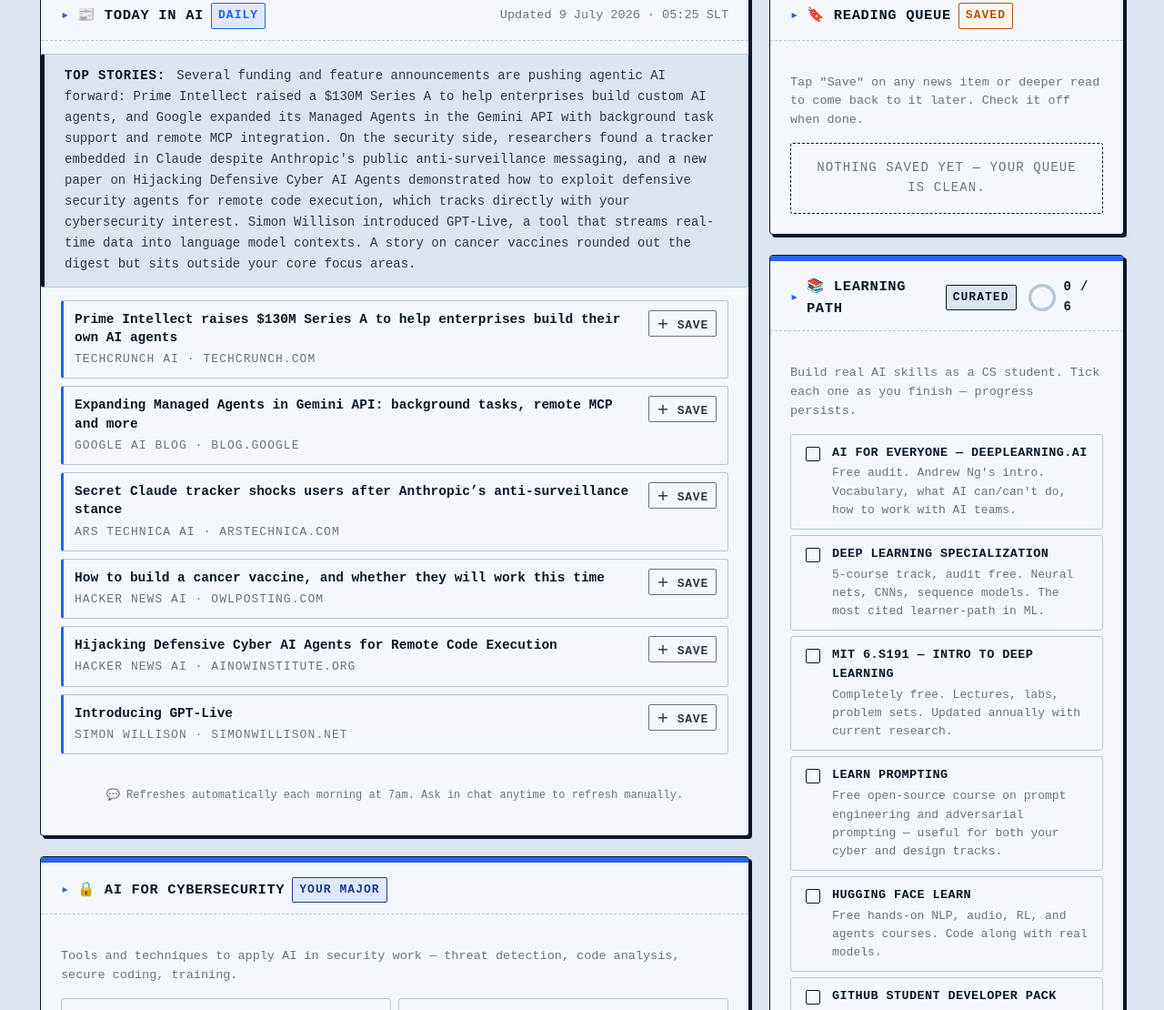
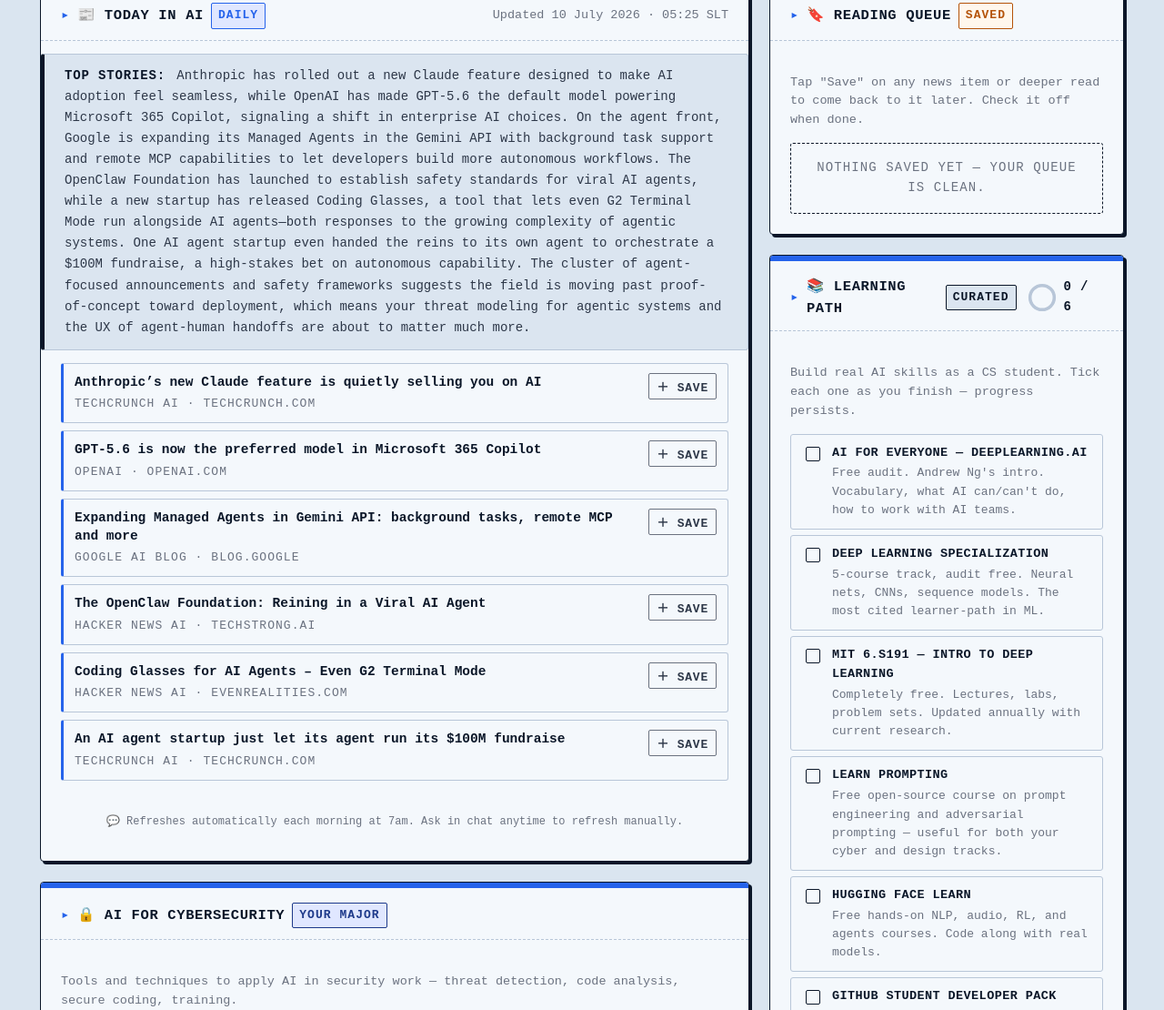
Before and after one commit to EnderGuardian25/personal-dashboard, a plain HTML site: page index.html in a window 1280 px wide. Shown: the part 230-1340 px from the top of the page at 91% size. Drawn offline with Linux system fonts and the light colour scheme.

Commit message:
chore(news): daily refresh 2026-07-09

```diff
--- a/index.html
+++ b/index.html
@@ -775,18 +775,25 @@
       <section class="card">
         <div class="section-head">
           <h2>📰 Today in AI <span class="badge live">Daily</span></h2>
-          <p class="section-sub" id="news-meta">Updated 9 July 2026 · 05:25 SLT</p>
+          <p class="section-sub" id="news-meta">Updated 10 July 2026 · 05:25 SLT</p>
         </div>
         <div class="news-summary">
-  <strong>Top stories:</strong> Several funding and feature announcements are pushing agentic AI forward: Prime Intellect raised a $130M Series A to help enterprises build custom AI agents, and Google expanded its Managed Agents in the Gemini API with background task support and remote MCP integration. On the security side, researchers found a tracker embedded in Claude despite Anthropic's public anti-surveillance messaging, and a new paper on Hijacking Defensive Cyber AI Agents demonstrated how to exploit defensive security agents for remote code execution, which tracks directly with your cybersecurity interest. Simon Willison introduced GPT-Live, a tool that streams real-time data into language model contexts. A story on cancer vaccines rounded out the digest but sits outside your core focus areas.
+  <strong>Top stories:</strong> Anthropic has rolled out a new Claude feature designed to make AI adoption feel seamless, while OpenAI has made GPT-5.6 the default model powering Microsoft 365 Copilot, signaling a shift in enterprise AI choices. On the agent front, Google is expanding its Managed Agents in the Gemini API with background task support and remote MCP capabilities to let developers build more autonomous workflows. The OpenClaw Foundation has launched to establish safety standards for viral AI agents, while a new startup has released Coding Glasses, a tool that lets even G2 Terminal Mode run alongside AI agents—both responses to the growing complexity of agentic systems. One AI agent startup even handed the reins to its own agent to orchestrate a $100M fundraise, a high-stakes bet on autonomous capability. The cluster of agent-focused announcements and safety frameworks suggests the field is moving past proof-of-concept toward deployment, which means your threat modeling for agentic systems and the UX of agent-human handoffs are about to matter much more.
 </div>
         <div id="news-feed" class="news-list">
           <div class="news-item">
             <div class="body">
-              <a class="title-link" href="https://techcrunch.com/2026/07/08/prime-intellect-raises-130m-series-a-to-help-enterprises-build-their-own-ai-agents/" target="_blank" rel="noopener">Prime Intellect raises $130M Series A to help enterprises build their own AI agents</a>
+              <a class="title-link" href="https://techcrunch.com/2026/07/09/anthropics-new-claude-feature-is-quietly-selling-you-on-ai/" target="_blank" rel="noopener">Anthropic’s new Claude feature is quietly selling you on AI</a>
               <div class="src">TechCrunch AI · techcrunch.com</div>
             </div>
-            <button class="save-btn" data-save data-title="Prime Intellect raises $130M Series A to help enterprises build their own AI agents" data-url="https://techcrunch.com/2026/07/08/prime-intellect-raises-130m-series-a-to-help-enterprises-build-their-own-ai-agents/" data-src="TechCrunch AI · techcrunch.com">＋ Save</button>
+            <button class="save-btn" data-save data-title="Anthropic’s new Claude feature is quietly selling you on AI" data-url="https://techcrunch.com/2026/07/09/anthropics-new-claude-feature-is-quietly-selling-you-on-ai/" data-src="TechCrunch AI · techcrunch.com">＋ Save</button>
+          </div>
+          <div class="news-item">
+            <div class="body">
+              <a class="title-link" href="https://openai.com/index/gpt-5-6-preferred-model-microsoft-365-copilot" target="_blank" rel="noopener">GPT-5.6 is now the preferred model in Microsoft 365 Copilot</a>
+              <div class="src">OpenAI · openai.com</div>
+            </div>
+            <button class="save-btn" data-save data-title="GPT-5.6 is now the preferred model in Microsoft 365 Copilot" data-url="https://openai.com/index/gpt-5-6-preferred-model-microsoft-365-copilot" data-src="OpenAI · openai.com">＋ Save</button>
           </div>
           <div class="news-item">
             <div class="body">
@@ -797,31 +804,24 @@
           </div>
           <div class="news-item">
             <div class="body">
-              <a class="title-link" href="https://arstechnica.com/tech-policy/2026/07/anthropic-outed-for-claude-tracker-that-secretly-monitored-chinese-users/" target="_blank" rel="noopener">Secret Claude tracker shocks users after Anthropic’s anti-surveillance stance</a>
-              <div class="src">Ars Technica AI · arstechnica.com</div>
+              <a class="title-link" href="https://techstrong.ai/articles/the-openclaw-foundation-reining-in-a-viral-ai-agent/" target="_blank" rel="noopener">The OpenClaw Foundation: Reining in a Viral AI Agent</a>
+              <div class="src">Hacker News AI · techstrong.ai</div>
             </div>
-            <button class="save-btn" data-save data-title="Secret Claude tracker shocks users after Anthropic’s anti-surveillance stance" data-url="https://arstechnica.com/tech-policy/2026/07/anthropic-outed-for-claude-tracker-that-secretly-monitored-chinese-users/" data-src="Ars Technica AI · arstechnica.com">＋ Save</button>
+            <button class="save-btn" data-save data-title="The OpenClaw Foundation: Reining in a Viral AI Agent" data-url="https://techstrong.ai/articles/the-openclaw-foundation-reining-in-a-viral-ai-agent/" data-src="Hacker News AI · techstrong.ai">＋ Save</button>
           </div>
           <div class="news-item">
             <div class="body">
-              <a class="title-link" href="https://www.owlposting.com/p/how-to-build-a-cancer-vaccine-and" target="_blank" rel="noopener">How to build a cancer vaccine, and whether they will work this time</a>
-              <div class="src">Hacker News AI · owlposting.com</div>
+              <a class="title-link" href="https://www.evenrealities.com/terminal" target="_blank" rel="noopener">Coding Glasses for AI Agents – Even G2 Terminal Mode</a>
+              <div class="src">Hacker News AI · evenrealities.com</div>
             </div>
-            <button class="save-btn" data-save data-title="How to build a cancer vaccine, and whether they will work this time" data-url="https://www.owlposting.com/p/how-to-build-a-cancer-vaccine-and" data-src="Hacker News AI · owlposting.com">＋ Save</button>
+            <button class="save-btn" data-save data-title="Coding Glasses for AI Agents – Even G2 Terminal Mode" data-url="https://www.evenrealities.com/terminal" data-src="Hacker News AI · evenrealities.com">＋ Save</button>
           </div>
           <div class="news-item">
             <div class="body">
-              <a class="title-link" href="https://ainowinstitute.org/publications/friendly-fire-exploit-brief" target="_blank" rel="noopener">Hijacking Defensive Cyber AI Agents for Remote Code Execution</a>
-              <div class="src">Hacker News AI · ainowinstitute.org</div>
+              <a class="title-link" href="https://techcrunch.com/2026/07/09/an-ai-agent-startup-just-let-its-agent-run-its-100-million-fundraise/" target="_blank" rel="noopener">An AI agent startup just let its agent run its $100M fundraise</a>
+              <div class="src">TechCrunch AI · techcrunch.com</div>
             </div>
-            <button class="save-btn" data-save data-title="Hijacking Defensive Cyber AI Agents for Remote Code Execution" data-url="https://ainowinstitute.org/publications/friendly-fire-exploit-brief" data-src="Hacker News AI · ainowinstitute.org">＋ Save</button>
-          </div>
-          <div class="news-item">
-            <div class="body">
-              <a class="title-link" href="https://simonwillison.net/2026/Jul/8/introducing-gptlive/#atom-everything" target="_blank" rel="noopener">Introducing GPT‑Live</a>
-              <div class="src">Simon Willison · simonwillison.net</div>
-            </div>
-            <button class="save-btn" data-save data-title="Introducing GPT‑Live" data-url="https://simonwillison.net/2026/Jul/8/introducing-gptlive/#atom-everything" data-src="Simon Willison · simonwillison.net">＋ Save</button>
+            <button class="save-btn" data-save data-title="An AI agent startup just let its agent run its $100M fundraise" data-url="https://techcrunch.com/2026/07/09/an-ai-agent-startup-just-let-its-agent-run-its-100-million-fundraise/" data-src="TechCrunch AI · techcrunch.com">＋ Save</button>
           </div>
         </div>
         <p style="margin-top:14px; font-size:12px; color:var(--ink-3); text-align:center;">
```
